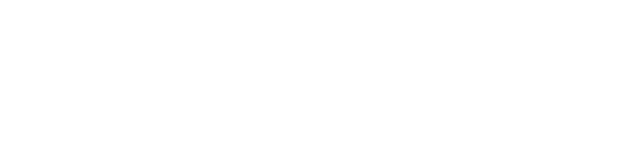
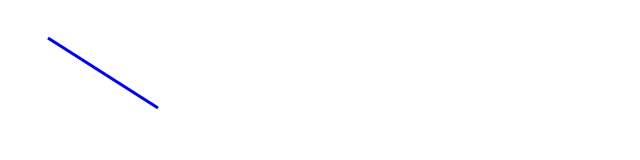
Before and after one commit to felix9941/Udemy, a plain HTML site: page SVG/index.html in a window 1280 px wide. Shown: the full height of the page, 0-640 px from the left. Drawn offline with Linux system fonts and the light colour scheme.

Commit message:
Se trae line al index

```diff
--- a/SVG/index.html
+++ b/SVG/index.html
@@ -1,12 +1,24 @@
 <!DOCTYPE html>
 <html lang="en">
-<head>
-    <meta charset="UTF-8">
-    <meta http-equiv="X-UA-Compatible" content="IE=edge">
-    <meta name="viewport" content="width=device-width, initial-scale=1.0">
+  <head>
+    <meta charset="UTF-8" />
+    <meta http-equiv="X-UA-Compatible" content="IE=edge" />
+    <meta name="viewport" content="width=device-width, initial-scale=1.0" />
     <title>HTML5- Intro to SVG</title>
-</head>
-<body>
+  </head>
+  <body>
+    <!--Lo que hace es traer la imagen de line
+    <img src="/SVG/line.svg" alt="Line SVG" /> -->
 
-</body>
+    <svg width="500px" height="500px">
+      <line
+        x1="40"
+        y1="30"
+        x2="150"
+        y2="100"
+        stroke="blue"
+        stroke-width="3px"
+      />
+    </svg>
+  </body>
 </html>
```
Also changed, not shown: SVG/line.svg.
